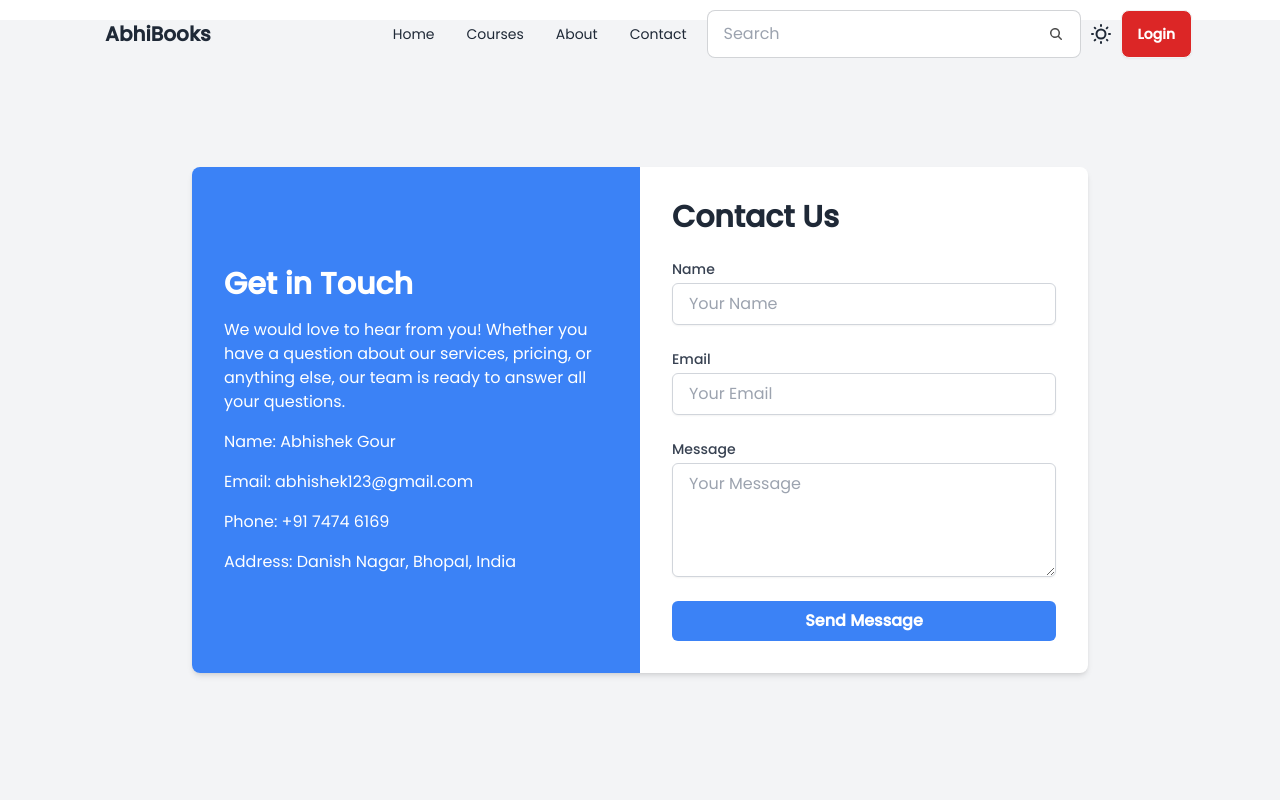
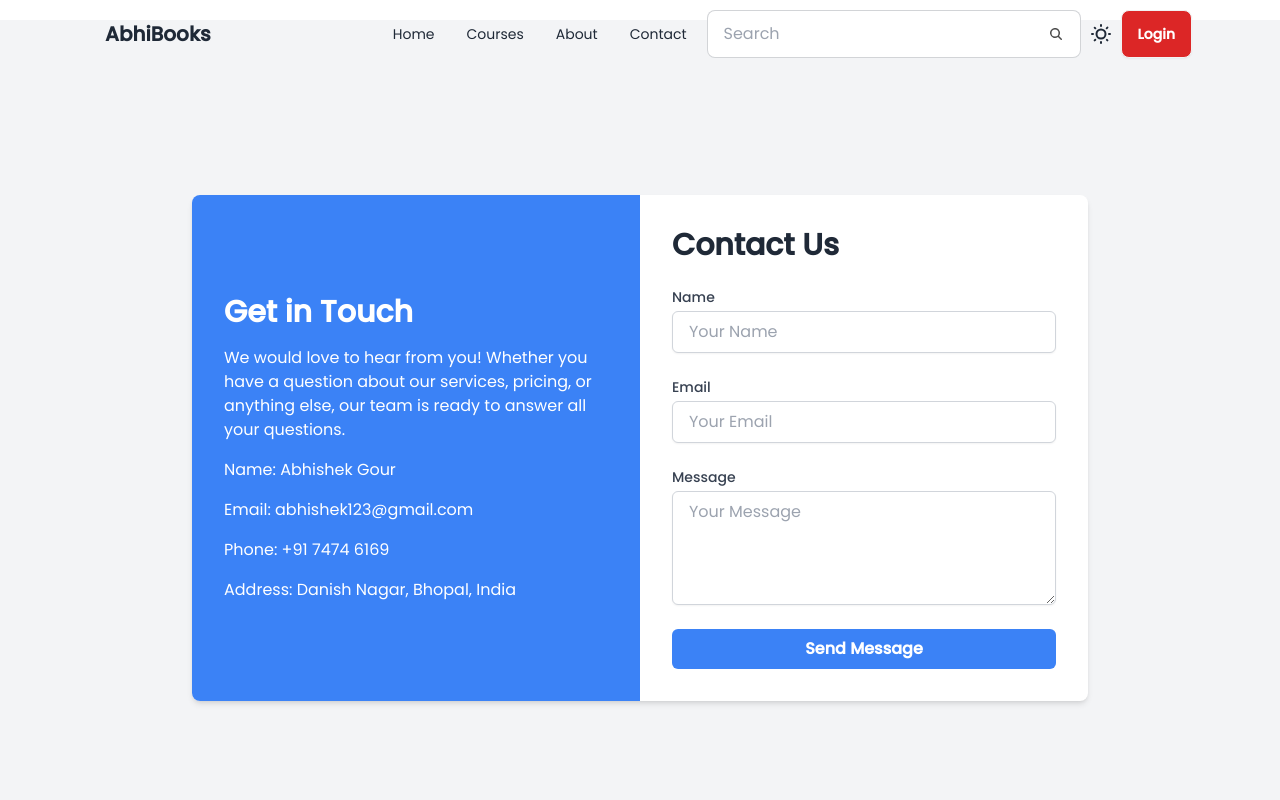
Before and after one commit to abbu3433i/AbhiBooks, a React (Vite) app in the folder frontend/: page /contact in a window 1280 px wide. Shown: the top 800 px of the page. Built offline with nearby package versions, Linux system fonts and the light colour scheme.

Commit message:
Update Contact.jsx

```diff
--- a/frontend/src/Components/Contact.jsx
+++ b/frontend/src/Components/Contact.jsx
@@ -6,7 +6,7 @@ const Contact = () => {
     return (
         <>
         <Navbar/>
-        <div className="min-h-screen bg-gray-100 flex items-center justify-center p-6 mt-10 md:mt-5 dark:bg-red-900">
+        <div className="min-h-screen bg-gray-100 flex items-center justify-center p-6 pt-20 md:mt-5 dark:bg-red-900">
             <div className="w-full max-w-4xl bg-white shadow-md rounded-lg overflow-hidden flex flex-col md:flex-row">
                 {/* Get in Touch Section */}
                 <div className="md:w-1/2 bg-blue-500 p-8 text-white flex flex-col justify-center">
```
